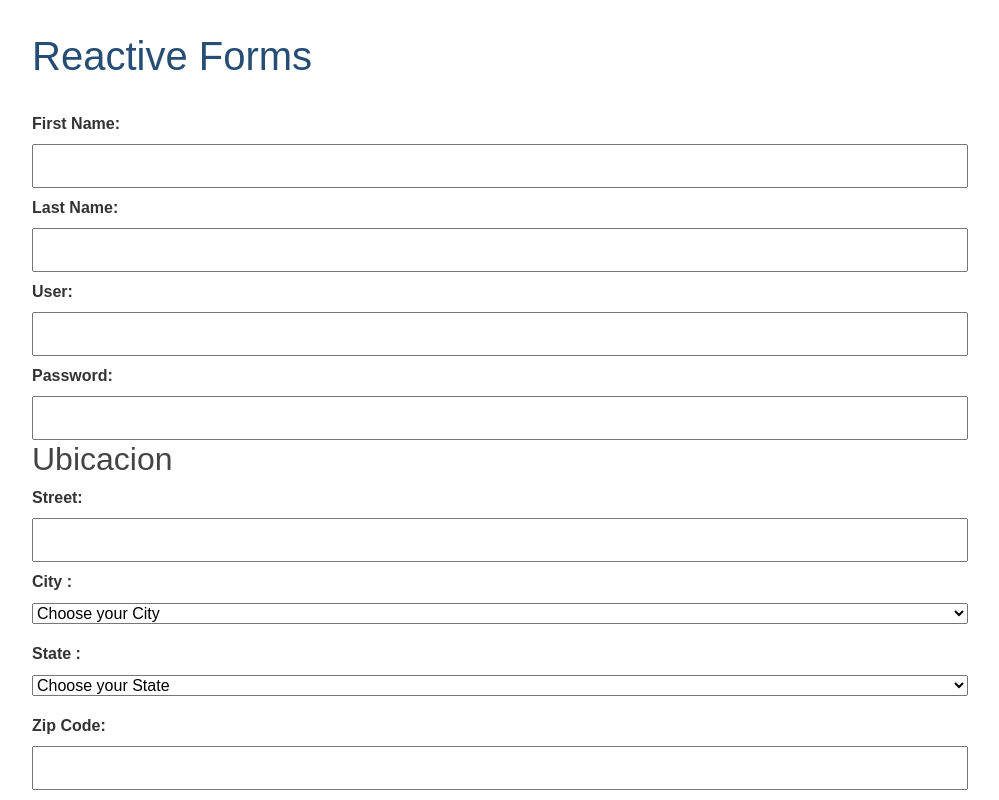
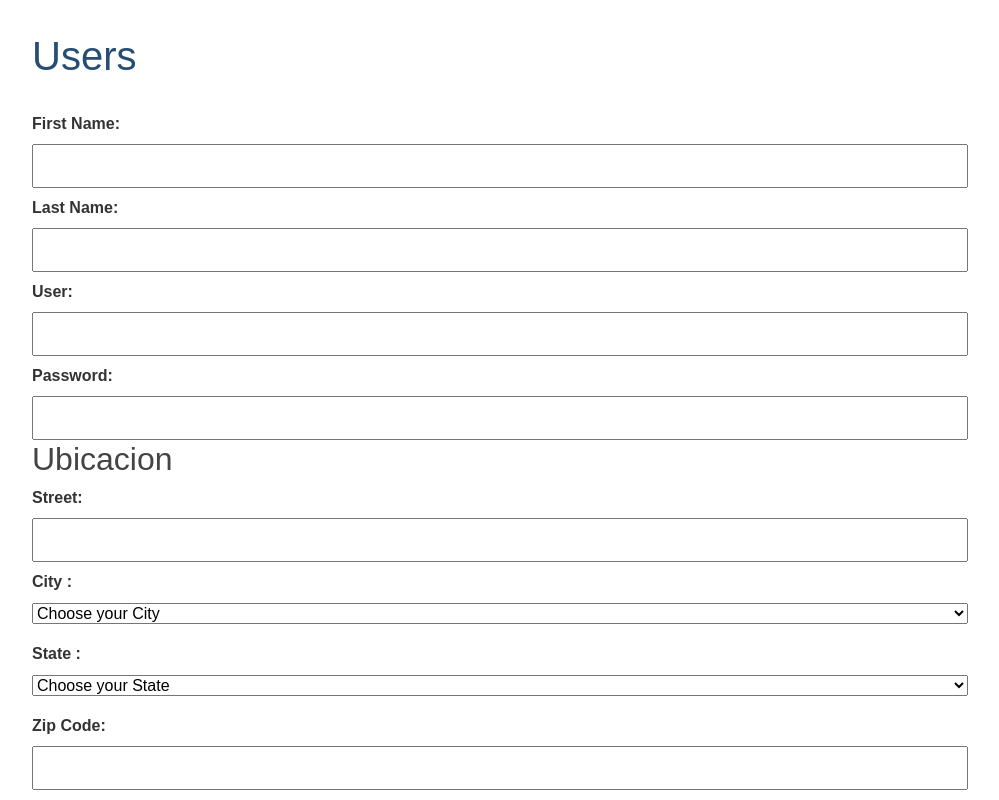
Before and after one commit to cesartobias/FrmUsusariosTobias, an Angular app in the folder frmusuarios/frmUsusarios/: page / in a window 1280 px wide. Shown: the top 800 px of the page, without its empty margins (140-1139 px from the left). Built offline with nearby package versions, Linux system fonts and the light colour scheme.

Commit message:
Update app.component.html

```diff
--- a/frmusuarios/frmUsusarios/src/app/app.component.html
+++ b/frmusuarios/frmUsusarios/src/app/app.component.html
@@ -1,4 +1,4 @@
-<h1>Reactive Forms</h1>
+<h1>Users</h1>
 
 <!-- <nav>
   <a (click)="toggleEditor('usuario')">Profile Editor</a>
```
